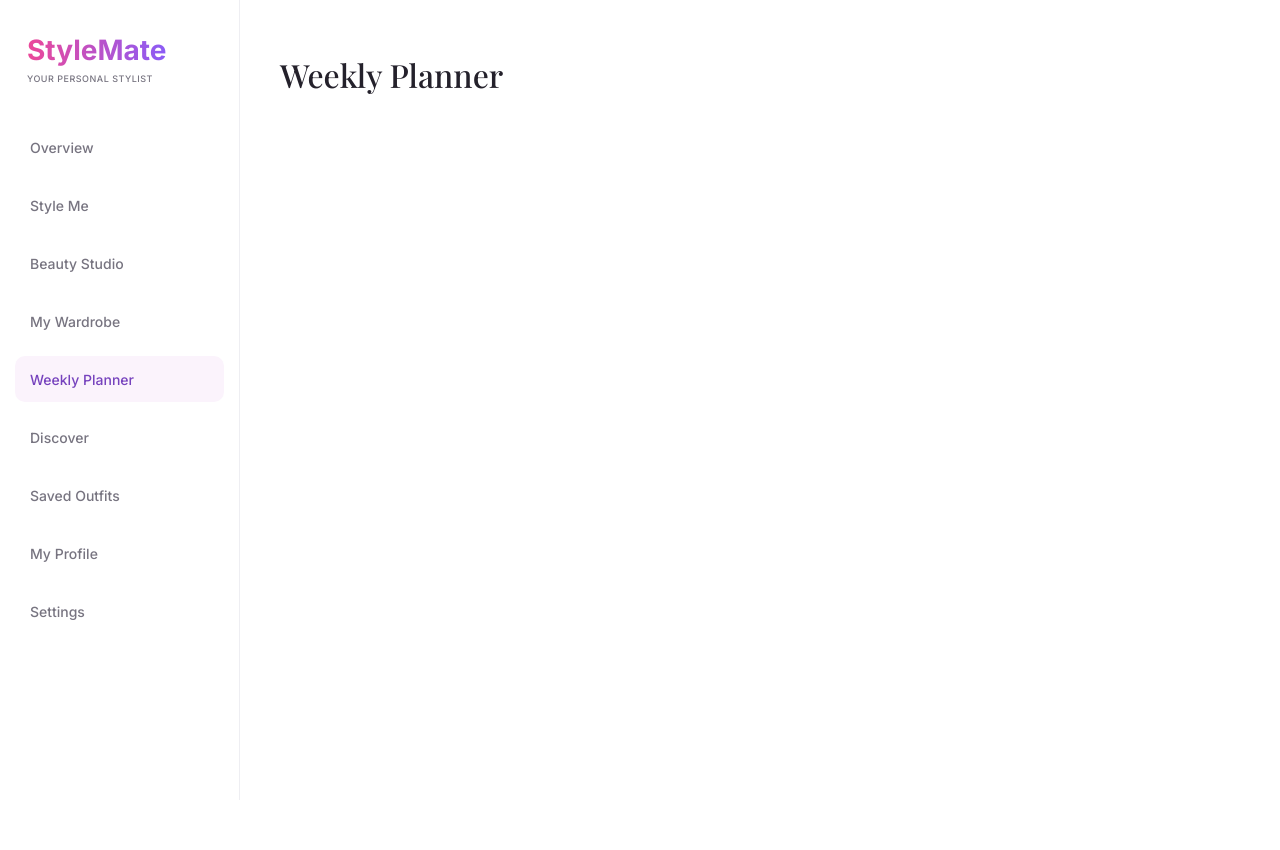
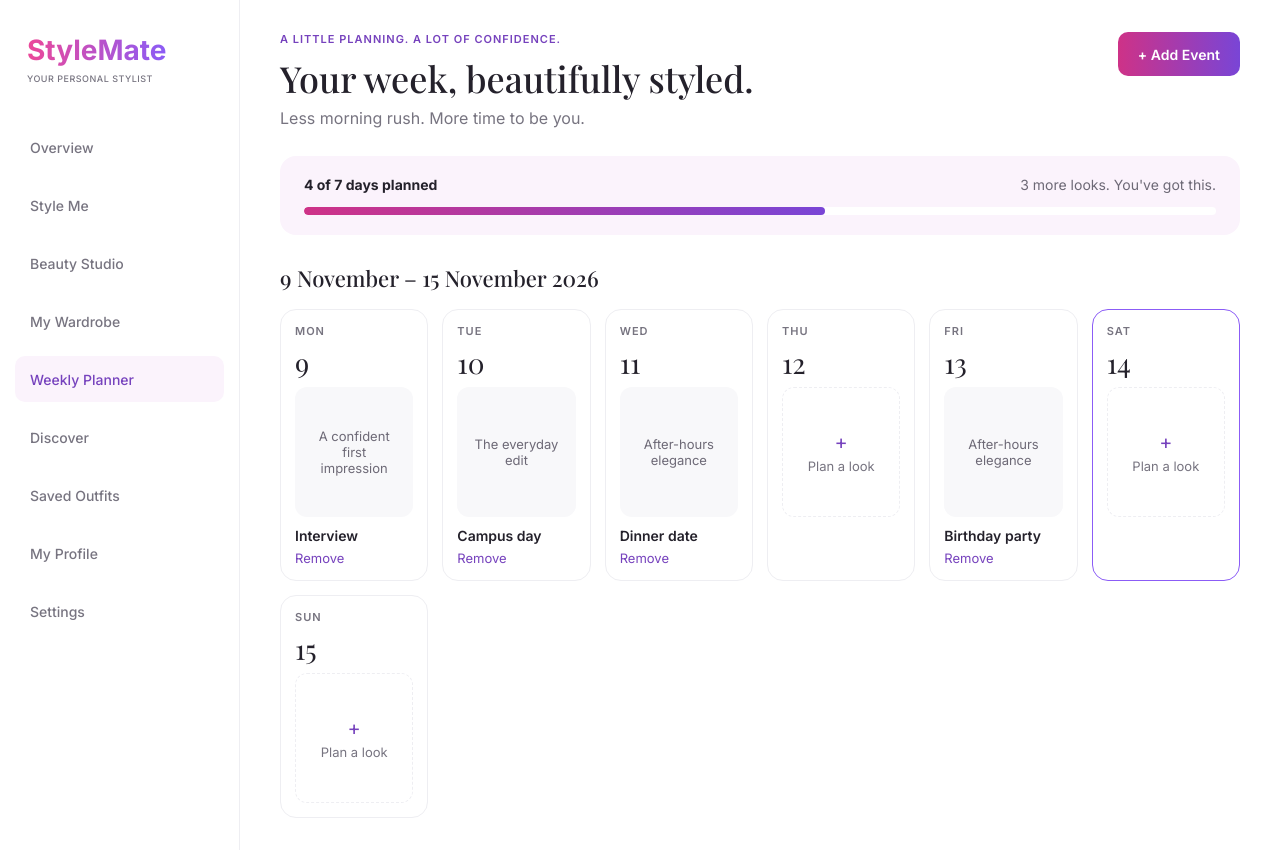
Before and after one commit to DavidaChamah/Stylemate, a React (Vite) app in the folder frontend/: page /planner in a window 1280 px wide. Before the commit the page ends 800 px from the top, so only its background shows below. Built offline with nearby package versions, Linux system fonts and the light colour scheme.

Commit message:
Build Weekly Planner page

```diff
--- /dev/null
+++ b/frontend/src/data/planner.js
@@ -0,0 +1,15 @@
+export const outfits = [
+  'The everyday edit',
+  'A confident first impression',
+  'After-hours elegance',
+  'Smart casual classic',
+  'Weekend relaxed',
+];
+
+// day: 0 = Monday ... 6 = Sunday
+export const initialPlan = [
+  { day: 0, event: 'Interview', outfit: 'A confident first impression' },
+  { day: 1, event: 'Campus day', outfit: 'The everyday edit' },
+  { day: 2, event: 'Dinner date', outfit: 'After-hours elegance' },
+  { day: 4, event: 'Birthday party', outfit: 'After-hours elegance' },
+];
--- a/frontend/src/index.css
+++ b/frontend/src/index.css
@@ -187,3 +187,109 @@ h1, h2, h3 { font-family: var(--font-heading); font-weight: 500; }
   color: var(--purple);
   cursor: pointer;
 }
+
+.eyebrow {
+  margin: 0 0 8px;
+  font-size: 11px;
+  font-weight: 600;
+  letter-spacing: 1px;
+  color: var(--purple);
+}
+
+.progress-card {
+  padding: 20px 24px;
+  margin-bottom: 28px;
+  background: var(--tint);
+  border-radius: 16px;
+}
+.progress-top {
+  display: flex;
+  justify-content: space-between;
+  flex-wrap: wrap;
+  gap: 8px;
+  margin-bottom: 14px;
+  font-size: 14px;
+}
+.progress-top span { color: var(--muted-2); }
+.progress-track {
+  height: 8px;
+  background: #fff;
+  border-radius: 999px;
+  overflow: hidden;
+}
+.progress-fill {
+  height: 100%;
+  background: var(--gradient);
+  border-radius: 999px;
+  transition: width 0.3s;
+}
+
+.success-banner {
+  padding: 24px;
+  margin-bottom: 28px;
+  background: var(--success-bg);
+  border-radius: 16px;
+}
+.success-banner strong {
+  display: block;
+  margin-bottom: 8px;
+  font-size: 22px;
+  color: var(--success-text);
+}
+.success-banner p { margin: 0; font-size: 15px; color: var(--muted-2); }
+
+.week-title { margin: 0 0 16px; font-size: 22px; }
+
+.week {
+  display: grid;
+  grid-template-columns: repeat(auto-fit, minmax(130px, 1fr));
+  gap: 14px;
+}
+.day {
+  display: flex;
+  flex-direction: column;
+  gap: 6px;
+  padding: 14px;
+  background: #fff;
+  border: 1px solid var(--border);
+  border-radius: 16px;
+}
+.day.today { border-color: var(--violet); }
+.day-name {
+  font-size: 11px;
+  font-weight: 600;
+  letter-spacing: 1px;
+  text-transform: uppercase;
+  color: var(--muted);
+}
+.day-date { font-family: var(--font-heading); font-size: 28px; }
+.day-outfit {
+  min-height: 130px;
+  padding: 12px;
+  display: flex;
+  align-items: center;
+  justify-content: center;
+  text-align: center;
+  background: var(--panel);
+  border-radius: 12px;
+  font-size: 13px;
+  color: var(--muted-2);
+}
+.day-event { margin: 4px 0 0; font-size: 14px; font-weight: 600; }
+.day-empty {
+  min-height: 130px;
+  display: flex;
+  flex-direction: column;
+  align-items: center;
+  justify-content: center;
+  gap: 4px;
+  background: none;
+  border: 1px dashed var(--border);
+  border-radius: 12px;
+  font-family: var(--font-ui);
+  font-size: 13px;
+  color: var(--muted);
+  cursor: pointer;
+}
+.day-empty span { font-size: 20px; color: var(--purple); }
+.day-empty:hover { background: var(--panel); }
--- a/frontend/src/pages/Planner.jsx
+++ b/frontend/src/pages/Planner.jsx
@@ -1,3 +1,155 @@
+import { useState, useEffect } from 'react';
+import { outfits, initialPlan } from '../data/planner';
+
+const DAY_NAMES = ['Mon', 'Tue', 'Wed', 'Thu', 'Fri', 'Sat', 'Sun'];
+
+function getWeek() {
+  const today = new Date();
+  const monday = new Date(today);
+  const offset = (today.getDay() + 6) % 7; // Monday = 0
+  monday.setDate(today.getDate() - offset);
+  return DAY_NAMES.map((name, i) => {
+    const date = new Date(monday);
+    date.setDate(monday.getDate() + i);
+    return { name, date };
+  });
+}
+
+function loadPlan() {
+  try {
+    const saved = localStorage.getItem('plan');
+    return saved ? JSON.parse(saved) : initialPlan;
+  } catch {
+    return initialPlan;
+  }
+}
+
 export default function Planner() {
-  return <h1>Weekly Planner</h1>;
+  const week = getWeek();
+  const [plan, setPlan] = useState(loadPlan);
+  const [showForm, setShowForm] = useState(false);
+  const [form, setForm] = useState({ day: 0, event: '', outfit: outfits[0] });
+
+  useEffect(() => {
+    try {
+      localStorage.setItem('plan', JSON.stringify(plan));
+    } catch {
+      /* storage unavailable, ignore */
+    }
+  }, [plan]);
+
+  const planned = plan.length;
+  const firstEmpty = Math.max(0, week.findIndex((_, i) => !plan.some((p) => p.day === i)));
+
+  const first = week[0].date.toLocaleDateString('en-GB', { day: 'numeric', month: 'long' });
+  const last = week[6].date.toLocaleDateString('en-GB', {
+    day: 'numeric',
+    month: 'long',
+    year: 'numeric',
+  });
+
+  function openForm(day) {
+    setForm({ day, event: '', outfit: outfits[0] });
+    setShowForm(true);
+  }
+
+  function savePlan(e) {
+    e.preventDefault();
+    if (!form.event.trim()) return;
+    const day = Number(form.day);
+    setPlan([
+      ...plan.filter((p) => p.day !== day),
+      { day, event: form.event.trim(), outfit: form.outfit },
+    ]);
+    setShowForm(false);
+  }
+
+  function removeDay(day) {
+    setPlan(plan.filter((p) => p.day !== day));
+  }
+
+  return (
+    <div>
+      <div className="page-header">
+        <div>
+          <p className="eyebrow">A LITTLE PLANNING. A LOT OF CONFIDENCE.</p>
+          <h1>Your week, beautifully styled.</h1>
+          <p className="subtitle">Less morning rush. More time to be you.</p>
+        </div>
+        <button className="btn-primary" onClick={() => openForm(firstEmpty)}>
+          + Add Event
+        </button>
+      </div>
+
+      {showForm && (
+        <form className="add-form" onSubmit={savePlan}>
+          <select value={form.day} onChange={(e) => setForm({ ...form, day: e.target.value })}>
+            {week.map((d, i) => (
+              <option key={d.name} value={i}>
+                {d.name} {d.date.getDate()}
+              </option>
+            ))}
+          </select>
+          <input
+            placeholder="Event (e.g. Lecture, Church)"
+            value={form.event}
+            onChange={(e) => setForm({ ...form, event: e.target.value })}
+          />
+          <select value={form.outfit} onChange={(e) => setForm({ ...form, outfit: e.target.value })}>
+            {outfits.map((o) => (
+              <option key={o}>{o}</option>
+            ))}
+          </select>
+          <button className="btn-primary" type="submit">Save</button>
+          <button className="tab" type="button" onClick={() => setShowForm(false)}>
+            Cancel
+          </button>
+        </form>
+      )}
+
+      <div className="progress-card">
+        <div className="progress-top">
+          <strong>{planned} of 7 days planned</strong>
+          <span>{planned < 7 ? `${7 - planned} more looks. You've got this.` : 'All set.'}</span>
+        </div>
+        <div className="progress-track">
+          <div className="progress-fill" style={{ width: `${(planned / 7) * 100}%` }} />
+        </div>
+      </div>
+
+      {planned === 7 && (
+        <div className="success-banner">
+          <strong>✓ Your week is all styled!</strong>
+          <p>7 of 7 days planned. Seven less things to think about. Go wear your confidence.</p>
+        </div>
+      )}
+
+      <h2 className="week-title">{first} – {last}</h2>
+
+      <div className="week">
+        {week.map((d, i) => {
+          const entry = plan.find((p) => p.day === i);
+          const isToday = d.date.toDateString() === new Date().toDateString();
+          return (
+            <div key={d.name} className={isToday ? 'day today' : 'day'}>
+              <span className="day-name">{d.name}</span>
+              <span className="day-date">{d.date.getDate()}</span>
+              {entry ? (
+                <>
+                  <div className="day-outfit">{entry.outfit}</div>
+                  <p className="day-event">{entry.event}</p>
+                  <button className="link-btn" onClick={() => removeDay(i)}>Remove</button>
+                </>
+              ) : (
+                <button className="day-empty" onClick={() => openForm(i)}>
+                  <span>+</span>
+                  Plan a look
+                </button>
+              )}
+            </div>
+          );
+        })}
+      </div>
+    </div>
+  );
 }
```
